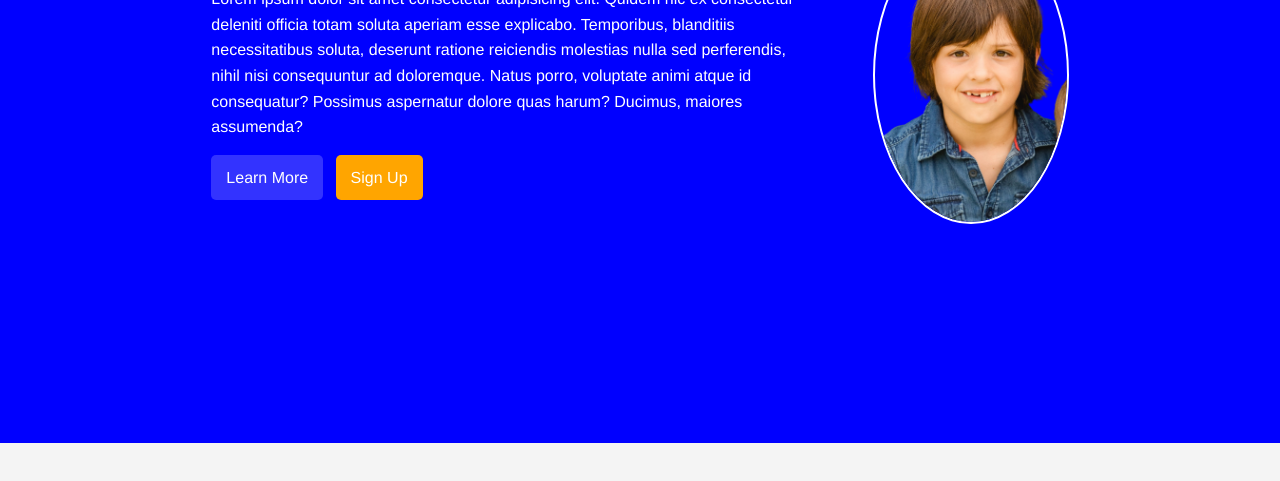
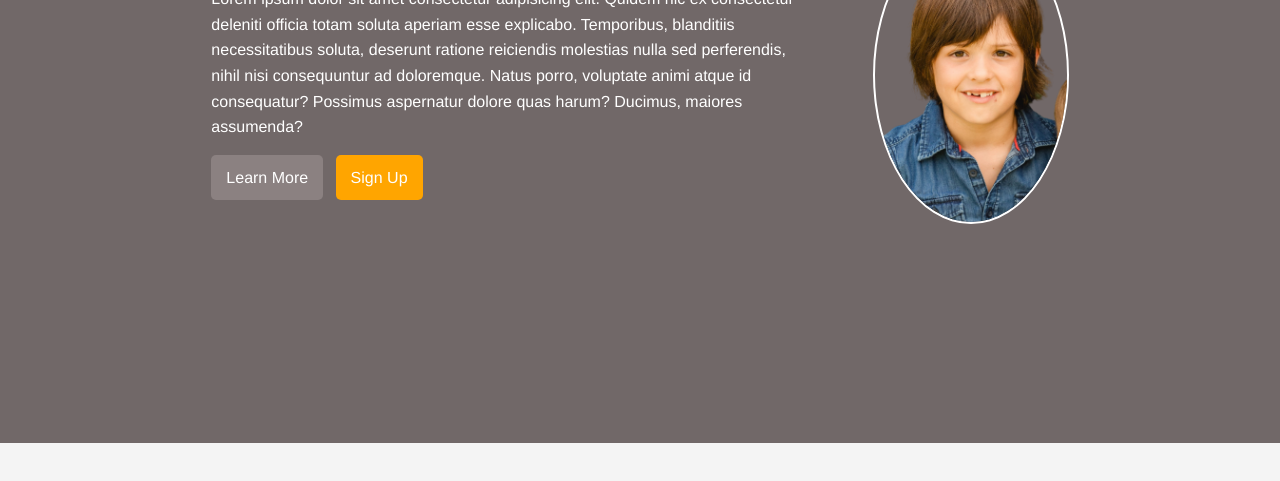
Before and after one commit to Momtaz1992/practicing_sass, a plain HTML site: page index.html in a window 1280 px wide. Shown: the part 157-638 px from the top of the page. Drawn offline with Linux system fonts and the light colour scheme.

Commit message:
adding a mixin primary-theme

```diff
--- a/_vars.scss
+++ b/_vars.scss
@@ -1,6 +1,6 @@
 // Variables:
 // --colors
-$primary-color:blue;
+$primary-color:rgb(113, 104, 104);
 $secondary-color:orange;
 $heading-color:#fff;
 $links-color:$heading-color;
@@ -8,3 +8,16 @@ $sub-heading-color:#f4f4f4;
 $body-color:#f4f4f4;
 //--fonts
 $body-font: Helvetica, sans-serif;
+//functions => Set text color based on background
+@function text-color($color){
+       @if(lightness($color)>70){
+              @return #333;
+       }@else{
+              @return #fff;
+       }
+}
+// set background and text based on primary color
+@mixin primary-theme($color){
+       background-color:$color;
+       color:text-color($color);
+}
--- a/style.scss
+++ b/style.scss
@@ -4,8 +4,10 @@
 @import "buttons";
 
 .showcase{
-       background-color: $primary-color;
+       @include primary-theme($primary-color);
+       /* background-color: $primary-color;
        color: $heading-color;
+       color:text-color($primary-color); */
        height: 600px;
        padding: 10px 25px;
        nav{
```
Also changed, not shown: style.css, 1 other file.
